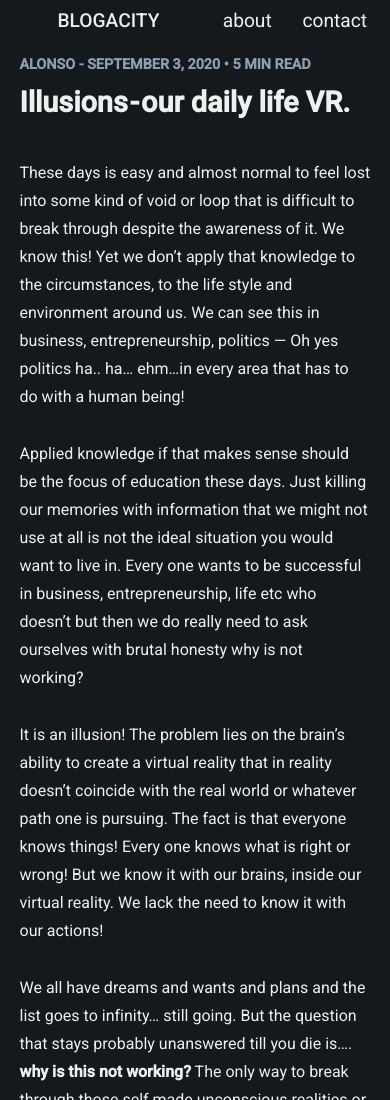
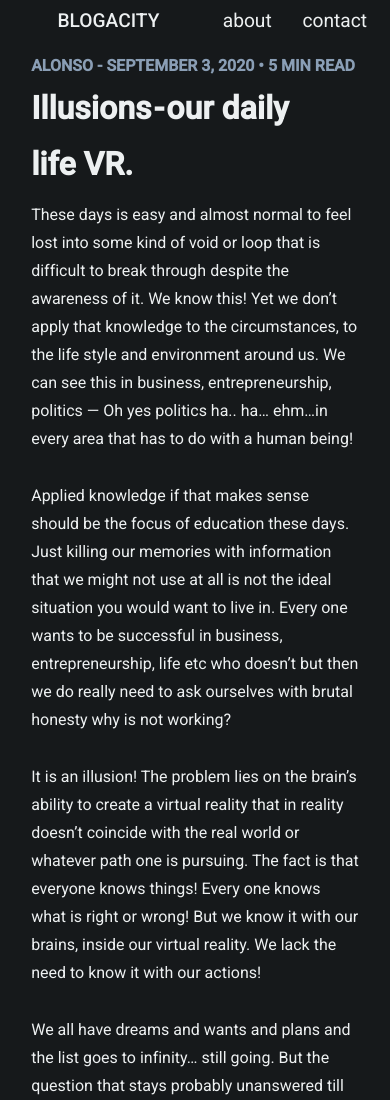
Before and after one commit to onso89/Blog, a plain HTML site: page pages/page.html in a window 390 px wide. Shown: the top 1100 px of the page. Drawn offline with Linux system fonts and the light colour scheme.

Commit message:
fix responsiveness for page post grid, add div wrapper for grid

```diff
--- a/css/page.css
+++ b/css/page.css
@@ -21,7 +21,7 @@ article > * + * {
 .grid {
   display: grid;
   grid-template-rows: auto;
-  grid-template-columns: minmax(5%, 1fr) minmax(auto, 72ch) minmax(5%, 1fr);
+  grid-template-columns: minmax(8%, 1fr) minmax(auto, 57rem) minmax(8%, 1fr);
 }
 
 header {
@@ -32,9 +32,14 @@ time {
   color: #8a9eb5;
 }
 
-.post-meta > * {
+.post-main > * {
   grid-column-start: 2;
   grid-column-end: auto;
+}
+
+.title {
+  font-size: clamp(1rem, 1.8vw, 1.2rem);
+  margin-bottom: 3%;
 }
 
 .post-meta span {
@@ -47,11 +52,6 @@ time {
 .post-body {
   width: 100%;
   font-size: clamp(1rem, 1.8vw, 1.4rem);
-}
-
-.post-body > * {
-  grid-column-start: 2;
-  grid-column-end: auto;
 }
 
 .post-body ul {
--- a/pages/page.html
+++ b/pages/page.html
@@ -19,7 +19,8 @@
       </header>
 
       <main class="content stack-medium">
-        <header class="grid post-meta title" role="content-info">
+        <div class="grid post-main">
+          <header class="post-meta title" role="content-info">
             <span>
               <time datetime="September 3, 2020">Alonso - September 3, 2020</time>
               • 5 min read
@@ -27,7 +28,7 @@
             <h1>Illusions - our daily life VR.</h1>
           </header>
 
-        <article class="grid post-body stack-small">
+          <article class="post-body stack-small">
             <p>
               These days is easy and almost normal to feel lost into some kind of
               void or loop that is difficult to break through despite the
@@ -240,6 +241,8 @@
             </p>
             <p>Thanks for reading!</p>
           </article>
+        </div>
+
       </main>
       <!-- Footer -->
       <footer class="footer">
```
Lines whose indentation alone changed are shown as unchanged.
